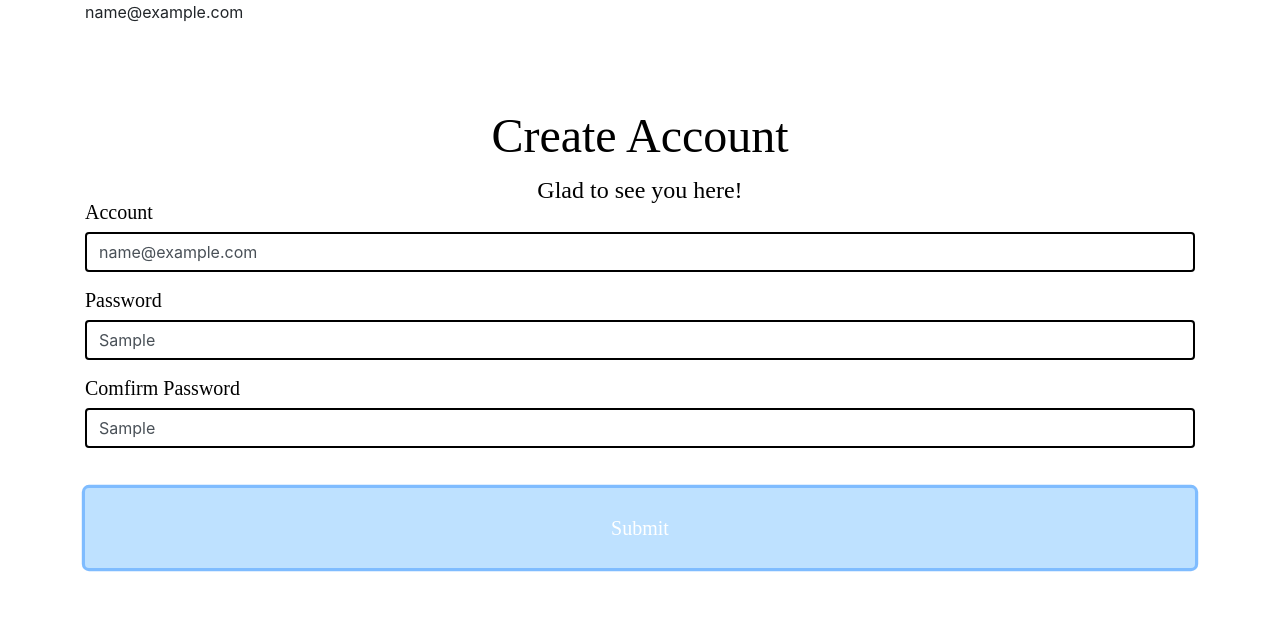
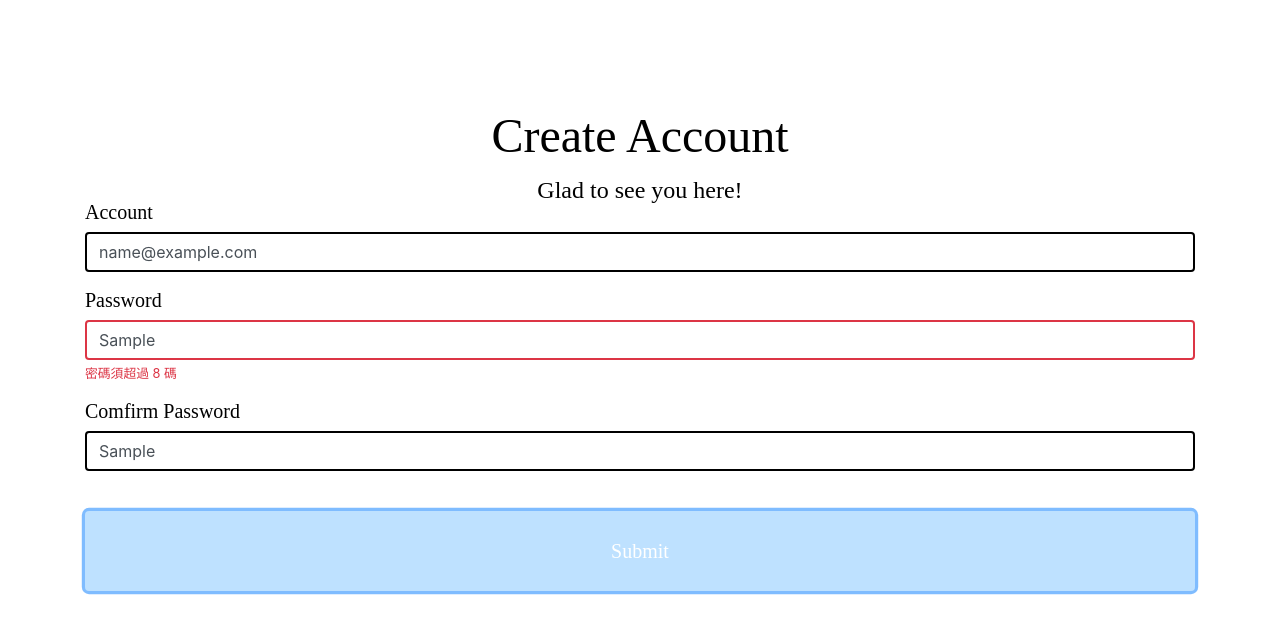
Before and after one commit to bear88130/validation, an Angular app: page / in a window 1280 px wide. Both pictures are taken after typing "name@example.com", "Sample", "Sample" into the empty fields and a click on the button "Submit". Shown: the top 634 px of the page. Built offline with nearby package versions, Linux system fonts and the light colour scheme.

Commit message:
完成第一步表單驗證

```diff
--- a/src/app/app.component.html
+++ b/src/app/app.component.html
@@ -1,7 +1,6 @@
 <div class="container">
 
   <div class="process-block">
-    {{title}}
   </div>
 
   <div class="title-block">
@@ -16,21 +15,30 @@
 
   <div class="form-group">
     <label class="fieldName" for="email">Account</label>
-    <input type="email" class="form-control" id="email" placeholder="name@example.com" (blur)="checkEmail($event.target.value)">
+    <input type="email" class="form-control" id="email" placeholder="name@example.com" [class.is-invalid]="isCheckedEmail" (blur)="checkEmail($event.target.value)">
+    <div class="invalid-feedback">
+      填寫e-mail，需有@和.
+    </div>
   </div>
 
   <div class="form-group">
     <label class="fieldName" for="password">Password</label>
-    <input type="text" class="form-control" id="password" autocomplete="off">
+    <input type="text" class="form-control" id="password" autocomplete="off" [class.is-invalid]="isCheckedPassword" (blur)="checkPassword($event.target.value)" #password>
+    <div class="invalid-feedback">
+      密碼須超過 8 碼
+    </div>
   </div>
 
   <div class="form-group">
     <label class="fieldName" for="checkPassword">Comfirm Password</label>
-    <input type="text" class="form-control" id="checkPassword">
+    <input type="text" class="form-control" id="checkPassword" [class.is-invalid]="isCheckedRePassword" (blur)="checkRePassword(password , $event.target.value)">
+    <div class="invalid-feedback">
+      確認密碼與上列不相符合
+    </div>
   </div>
 
   <div class="form-group">
-    <button type="submit" class="btn btn-primary blue-btn" (click)="comfirmAccount()">Submit</button>
+    <button type="submit" class="btn btn-primary blue-btn" (click)="checkProcess1()">Submit</button>
   </div>
 
 </div>
--- a/src/app/app.component.ts
+++ b/src/app/app.component.ts
@@ -6,7 +6,10 @@ import { Component, OnInit } from '@angular/core';
   styleUrls: ['./app.component.css']
 })
 export class AppComponent implements OnInit {
-  title = 'app';
+
+  isCheckedEmail: boolean;
+  isCheckedPassword: boolean;
+  isCheckedRePassword: boolean;
 
   ngOnInit(): void {
     // alert(/^(\w+)@([\w.]+)(\.|-)[\w.]/.test('bear@tadcon'));
@@ -16,14 +19,25 @@ export class AppComponent implements OnInit {
 
   checkEmail(email: string) {
     const reEmail = new RegExp(/^(\w+)@([\w.]+)(\.|-)[\w.]/);
-    const a = email;
-    this.title = a;
-    alert(reEmail.test(email));
+    this.isCheckedEmail = reEmail.test(email) ? false : true ;
   }
 
-  comfirmAccount() {
-    const reEmail = new RegExp('^(\w+)@([\w.]+)(\.|-)[\w.]');
-    alert(reEmail.test('123'));
+  checkPassword(password: string) {
+  const rePassword = new RegExp(/^(\w*8)/);
+    this.isCheckedPassword = rePassword.test(password) ? false : true ;
   }
 
+  checkRePassword(password: HTMLInputElement , rePassword: string) {
+    this.isCheckedRePassword = (password.value === rePassword) ? false : true;
+  }
+
+  checkProcess1() {
+    if (this.isCheckedEmail === false
+      && this.isCheckedPassword === false
+      && this.isCheckedRePassword === false) {
+        alert('通過');
+    } else {
+      alert('失敗');
+    }
+  }
 }
```
